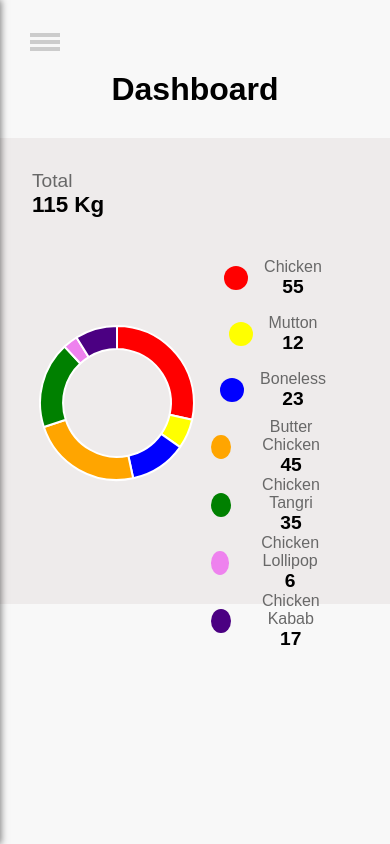
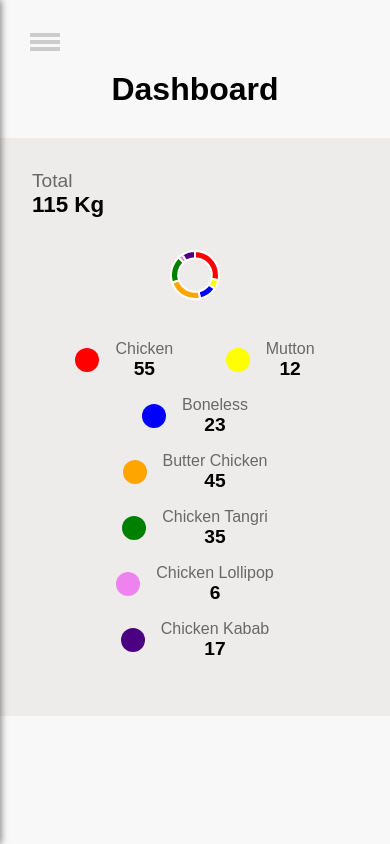
Before and after one commit to aashishpeepra/Food-Chain-Management-Lite, a React (Create React App) app: page /dashboard in a window 390 px wide. Built offline with nearby package versions, Linux system fonts and the light colour scheme; no server answers.

Commit message:
Full Optimized Charts

```diff
--- a/src/Containers/Dashboard/Dashboard.css
+++ b/src/Containers/Dashboard/Dashboard.css
@@ -42,6 +42,18 @@
     flex-wrap: wrap;
 }
 
+@media (max-width: 950px) {
+    .lower__section {
+        flex-direction: column;
+    }
+    .left__section {
+        width: 100%;
+    }
+    .right__section {
+        width: 100%;
+    }
+}
+
 .each__box {
     display: flex;
     justify-content: center;
--- a/src/Containers/Dashboard/Dashboard.js
+++ b/src/Containers/Dashboard/Dashboard.js
@@ -25,7 +25,7 @@ class Dashboard extends React.Component {
           </div>
           <div
             className="lower__section"
-            style={{ position: "relative", height: "40vh", width: "80vw" }}
+            style={{ position: "relative", height: "100%", width: "80vw" }}
           >
             <div className="left__section">
               <PieChart data={this.state.data} />
```
